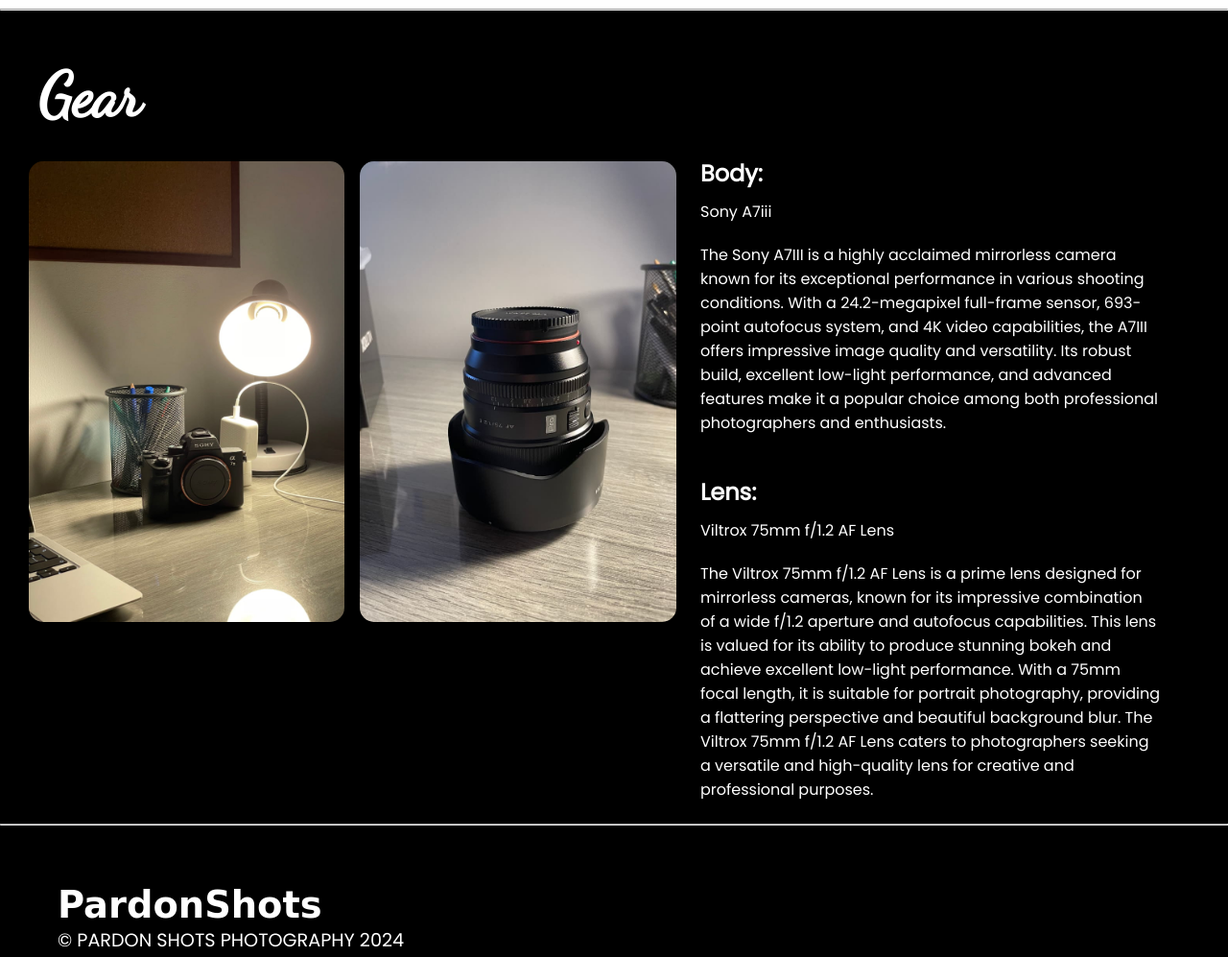
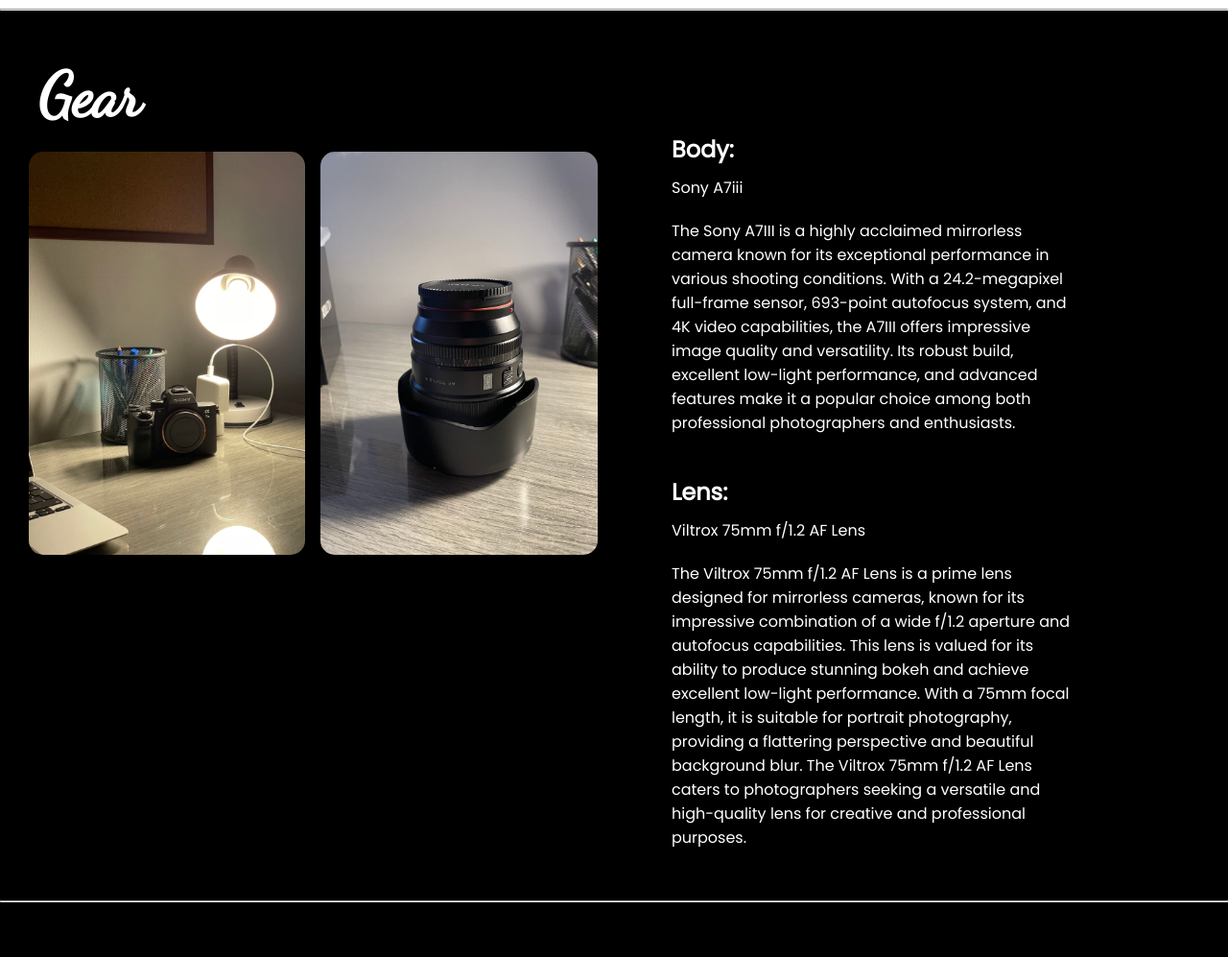
Before and after one commit to loucas999999/tt, a plain HTML site: page index.html in a window 1280 px wide. Shown: the part 1860-2857 px from the top of the page at 96% size. Drawn offline with nearby package versions, Linux system fonts and the light colour scheme; a script that the page names is missing; a web font is replaced by a local one.

Commit message:
Add files via upload

```diff
--- a/style.css
+++ b/style.css
@@ -124,16 +124,16 @@ header{
 /* SLIDER */
 
 .container {
-    height: 90vh;
+    height: 100vh;
     display: flex;
 }
 
 .slider {
     display: flex;
     gap: 1rem;
-    width: 660px;
-    height: 540px;
-    padding: 30px;
+    width: 540px;
+    height: 440px;
+    padding: 20px 0 0 30px;
 }
 
 .slider img {
@@ -152,7 +152,7 @@ header{
     color: white;
     text-align: left;
     margin: 0 auto;
-    padding: 25px 30px ;
+    padding: 0px 120px;
 }
 
 .equip__description {
```
